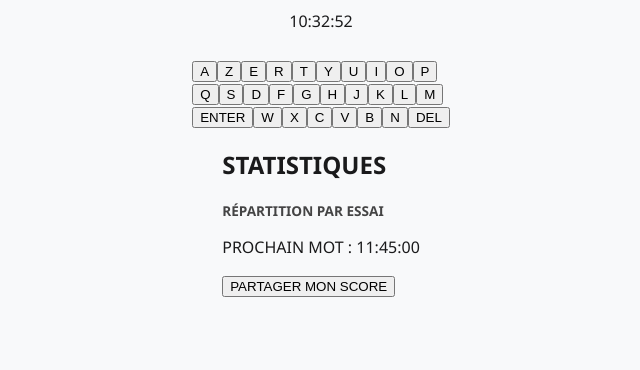
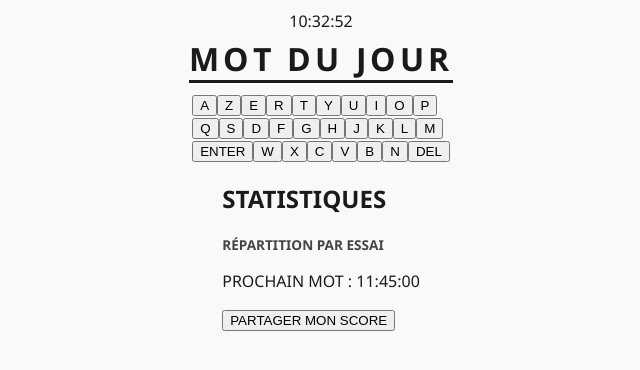
Before and after one commit to apprentiAA11/eMOTif, a plain HTML site: page index.html in a window 1280 px wide. Shown: the whole page, without its empty margins (319-959 px from the left). Drawn offline with nearby package versions, Linux system fonts and the light colour scheme.

Commit message:
Implement title animation with color sequence
Add a title animation function to animate letters with colors.

```diff
--- a/index.html
+++ b/index.html
@@ -190,7 +190,33 @@
             document.getElementById('date-complete').innerText = mtn.toLocaleTimeString('fr-FR');
             document.getElementById('timer').innerText = `PROCHAIN MOT : 11:45:00`;
         }, 1000);
+function animerTitre() {
+    const titre = "MOT DU JOUR";
+    const container = document.getElementById("titre-anime");
 
+    // Définis la séquence de couleurs pour chaque lettre
+    const couleurs = ["c-vert", "c-orange", "c-vert", "c-space", "c-gris", "c-orange", "c-gris", "c-space", "c-vert", "c-orange", "c-gris"];
+
+    container.innerHTML = ""; // On vide au cas où
+
+    titre.split("").forEach((lettre, index) => {
+        const span = document.createElement("span");
+
+        // Gère l'espace de manière invisible
+        span.innerText = lettre === " " ? "\u00A0" : lettre;
+
+        // Applique la couleur de départ et la classe d'animation
+        const couleurCl = couleurs[index] || "c-gris"; // Utilise la séquence ou gris par défaut
+        span.className = `lettre-anim ${couleurCl}`;
+
+        span.style.animationDelay = `${index * 0.12}s`; // Décale l'apparition de chaque lettre
+
+        container.appendChild(span);
+    });
+}
+
+// Appelle l'animation au lancement
+animerTitre();
         init();
     </script>
 </body>
```
